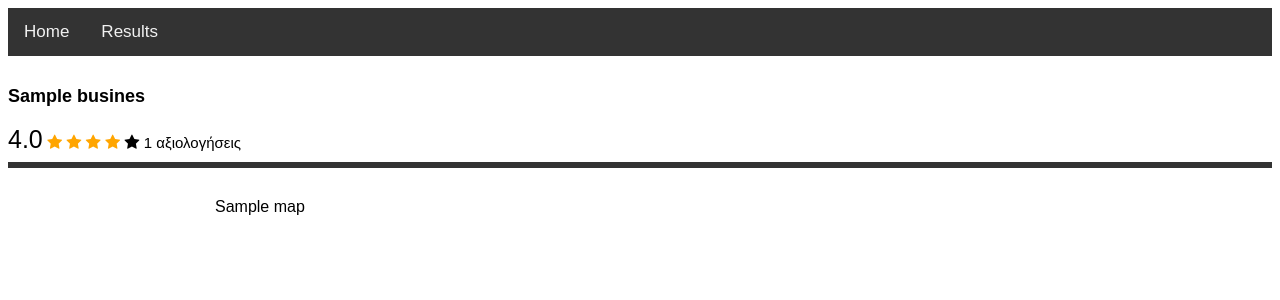
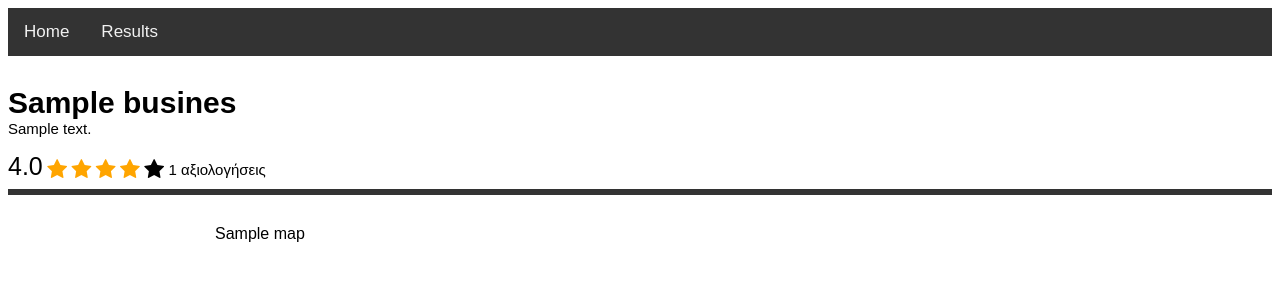
Before and after one commit to nikosece/DSML-Diploma-Context-Aware-Recommender, a Django app: template Recommendation/rec/templates/rec/show_business.html in a window 1280 px wide. Shown: the top 300 px of the page. Run offline with Django 3.2, Linux system fonts and the light colour scheme; tables that the repository leaves empty hold one stand-in row (values such as "Sample post"); the template is opened without the code that fills it: values that come from a table or form of the project are taken from there, most other values are stand-ins (such as "Sample title", 1, 10 or a date in 2020); parts of the project's set-up code (start-up, migrations or seed data) failed here and were passed over.

Commit message:
HTML modifications

```diff
--- a/Recommendation/rec/static/css/apply_review.css
+++ b/Recommendation/rec/static/css/apply_review.css
@@ -9,6 +9,15 @@ input[type=submit] {
   margin-top: 30px; /* Add a top margin to avoid content overlay */
   /*margin-left: 20%;*/
 }
+.btitle p{
+  font-size: 30px;
+  margin-bottom: 0;
+  }
+.baddress p{
+  font-size: 15px;
+  margin-top: 0;
+  /*margin: 0;*/
+  }
 .folium-map {
   display: block;
   margin-left: auto;
--- a/Recommendation/rec/templates/rec/show_business.html
+++ b/Recommendation/rec/templates/rec/show_business.html
@@ -30,37 +30,40 @@
 <div class="btitle">
 <p> <b>{{b.name}}</b></p>
 </div>
+<div class="baddress">
+<p>{{b.address}}</p>
+</div>
     <span class="review">{{ b.stars}}</span>
     {% if b.stars > 4.5 %}
-<span class="fa fa-star checked"></span>
-<span class="fa fa-star checked"></span>
-<span class="fa fa-star checked"></span>
-<span class="fa fa-star checked"></span>
-<span class="fa fa-star checked"></span>
+<span class="fa fa-star fa-lg checked"></span>
+<span class="fa fa-star fa-lg checked"></span>
+<span class="fa fa-star fa-lg checked"></span>
+<span class="fa fa-star fa-lg checked"></span>
+<span class="fa fa-star fa-lg checked"></span>
 {% elif b.stars > 3.5 %}
-<span class="fa fa-star checked"></span>
-<span class="fa fa-star checked"></span>
-<span class="fa fa-star checked"></span>
-<span class="fa fa-star checked"></span>
-<span class="fa fa-star"></span>
+<span class="fa fa-star fa-lg checked"></span>
+<span class="fa fa-star fa-lg checked"></span>
+<span class="fa fa-star fa-lg checked"></span>
+<span class="fa fa-star fa-lg checked"></span>
+<span class="fa fa-star fa-lg"></span>
 {% elif b.stars > 2.5 %}
-<span class="fa fa-star checked"></span>
-<span class="fa fa-star checked"></span>
-<span class="fa fa-star checked"></span>
-<span class="fa fa-star"></span>
-<span class="fa fa-star"></span>
+<span class="fa fa-star fa-lg checked"></span>
+<span class="fa fa-star fa-lg checked"></span>
+<span class="fa fa-star fa-lg checked"></span>
+<span class="fa fa-star fa-lg"></span>
+<span class="fa fa-star fa-lg"></span>
 {% elif b.stars > 1.5 %}
-<span class="fa fa-star checked"></span>
-<span class="fa fa-star checked"></span>
-<span class="fa fa-star"></span>
-<span class="fa fa-star"></span>
-<span class="fa fa-star"></span>
+<span class="fa fa-star fa-lg checked"></span>
+<span class="fa fa-star fa-lg checked"></span>
+<span class="fa fa-star fa-lg"></span>
+<span class="fa fa-star fa-lg"></span>
+<span class="fa fa-star fa-lg"></span>
 {% else %}
-<span class="fa fa-star checked"></span>
-<span class="fa fa-star"></span>
-<span class="fa fa-star"></span>
-<span class="fa fa-star"></span>
-<span class="fa fa-star"></span>
+<span class="fa fa-star fa-lg checked"></span>
+<span class="fa fa-star fa-lg"></span>
+<span class="fa fa-star fa-lg"></span>
+<span class="fa fa-star fa-lg"></span>
+<span class="fa fa-star fa-lg"></span>
 {% endif %}
 
 <span class="heading">{{ b.review_count}} αξιολογήσεις</span>
```
Also changed, not shown: Recommendation/rec/templates/rec/apply_review.html (+3 -5 lines).
